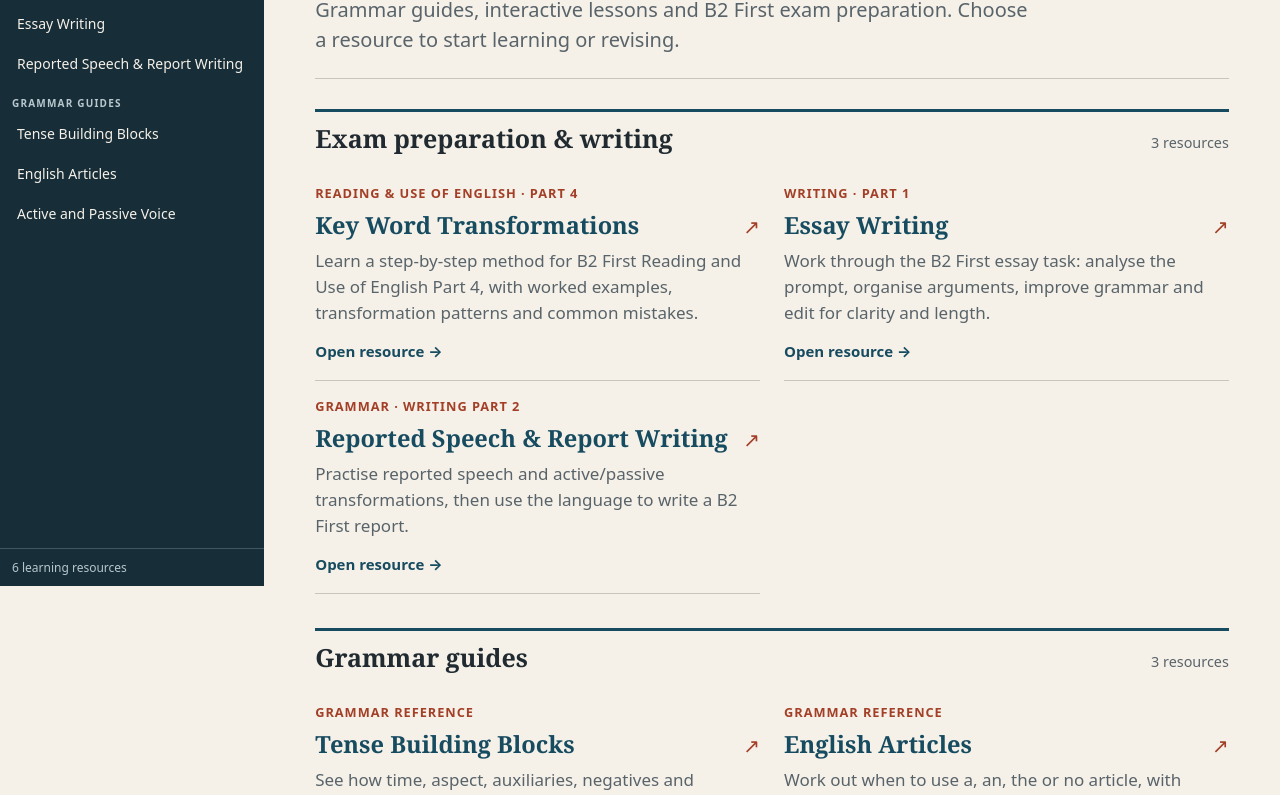
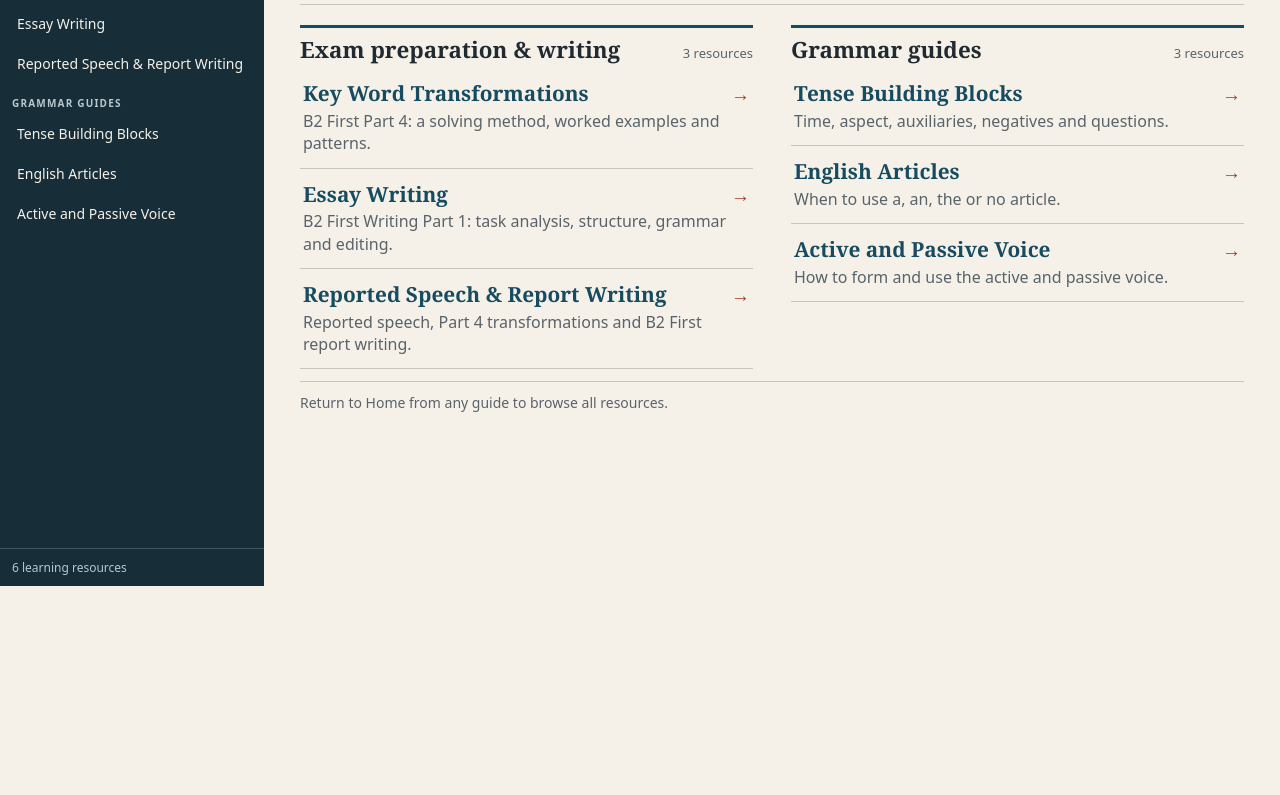
Before and after one commit to TJDACWW/KeyWordTransformationGuide, a plain HTML site: page index.html in a window 1280 px wide. Shown: the part 214-1009 px from the top of the page. After the commit the page ends 800 px from the top, so only its background shows below. Drawn offline with Linux system fonts and the light colour scheme.

Commit message:
Compact homepage for at-a-glance resource overview

```diff
--- a/index.html
+++ b/index.html
@@ -36,6 +36,14 @@ h1{font:600 clamp(2rem,4.3vw,3rem)/1.1 Georgia,serif;letter-spacing:-.035em;marg
 @media(max-width:650px){main{padding:20px 14px}.resources{grid-template-columns:1fr}.hero{padding-bottom:.85rem;margin-bottom:1rem}h1{font-size:1.9rem}.catalogue{margin-bottom:1.2rem}}
 @media(min-width:901px) and (max-width:1100px){html.menu-open .resources{grid-template-columns:1fr}}
 @media print{body{padding:0!important}.topbar,#contents,#shade,.top-rule{display:none!important}main{padding:0}}
+
+/* Compact catalogue: all resources visible at normal desktop size. */
+main{padding:clamp(18px,3vw,36px)}
+.hero{padding:0 0 .7rem;margin-bottom:1rem}.hero h1{font-size:clamp(2rem,3.5vw,2.7rem);margin:0 0 .35rem}.hero p:last-child{font-size:.9rem}
+.catalogue{margin:0 0 .75rem;min-width:0}.section-title{padding-top:.4rem;margin:0 0 .2rem}.section-title h2{font-size:1.12rem}.section-title span{font-size:.65rem;white-space:nowrap}
+.resources{grid-template-columns:1fr;gap:0}.resource{gap:.18rem;padding:.6rem .15rem .65rem}.resource h3{font-size:1.04rem;line-height:1.25}.resource p{font-size:.8rem;line-height:1.4}.resource .arrow{font-size:.95rem}.foot{font-size:.7rem;padding:.5rem 0 0}
+@media(min-width:1101px){main{display:grid;grid-template-columns:repeat(2,minmax(0,1fr));gap:0 clamp(20px,3vw,38px)}.hero,.foot{grid-column:1/-1}.catalogue{margin-bottom:.6rem}}
+@media(max-width:650px){main{padding:16px 14px}.hero{margin-bottom:.75rem;padding-bottom:.55rem}.hero h1{font-size:1.8rem}.hero p:last-child{font-size:.84rem}.catalogue{margin-bottom:.65rem}.section-title h2{font-size:1rem}.resource{padding:.45rem .1rem;gap:.12rem}.resource h3{font-size:.94rem}.resource p{font-size:.76rem;line-height:1.35}.foot{font-size:.65rem}}
 </style>
 </head>
 <body>
@@ -45,10 +53,10 @@ h1{font:600 clamp(2rem,4.3vw,3rem)/1.1 Georgia,serif;letter-spacing:-.035em;marg
 <div id="shade" hidden aria-hidden="true"></div>
 <aside id="contents" aria-label="Site navigation" hidden><div class="side-head"><div><strong>LANGUAGE LAB / B2</strong><div>Resources</div></div><button class="side-close" id="close" type="button" aria-label="Close contents">×</button></div><nav class="side-scroll" aria-label="Guides"><div class="side-label">Home</div><a class="side-link" href="index.html" aria-current="page">All resources</a><div class="side-label">Exam preparation &amp; writing</div><a class="side-link" href="key-word-transformations.html">Key Word Transformations</a><a class="side-link" href="essay.html">Essay Writing</a><a class="side-link" href="B2Reported_Speech_and_Report.html">Reported Speech &amp; Report Writing</a><div class="side-label">Grammar guides</div><a class="side-link" href="tense-building-blocks.html">Tense Building Blocks</a><a class="side-link" href="english-articles.html">English Articles</a><a class="side-link" href="active-passive-voice.html">Active and Passive Voice</a></nav><div class="side-foot">6 learning resources</div></aside>
 <main id="main">
-<section class="hero" aria-labelledby="home-title"><p class="eyebrow">English learning resources</p><h1 id="home-title">Language Lab</h1><p>Grammar guides, interactive lessons and B2 First exam preparation. Choose a resource to start learning or revising.</p></section>
-<section class="catalogue" aria-labelledby="exam"><div class="section-title"><h2 id="exam">Exam preparation &amp; writing</h2><span>3 resources</span></div><div class="resources"><a class="resource" href="key-word-transformations.html"><span class="resource-label">Reading &amp; Use of English · Part 4</span><h3>Key Word Transformations<span aria-hidden="true" class="arrow">↗</span></h3><p>Learn a step-by-step method for B2 First Reading and Use of English Part 4, with worked examples, transformation patterns and common mistakes.</p><span class="resource-action">Open resource <span aria-hidden="true">→</span></span></a><a class="resource" href="essay.html"><span class="resource-label">Writing · Part 1</span><h3>Essay Writing<span aria-hidden="true" class="arrow">↗</span></h3><p>Work through the B2 First essay task: analyse the prompt, organise arguments, improve grammar and edit for clarity and length.</p><span class="resource-action">Open resource <span aria-hidden="true">→</span></span></a><a class="resource" href="B2Reported_Speech_and_Report.html"><span class="resource-label">Grammar · Writing Part 2</span><h3>Reported Speech &amp; Report Writing<span aria-hidden="true" class="arrow">↗</span></h3><p>Practise reported speech and active/passive transformations, then use the language to write a B2 First report.</p><span class="resource-action">Open resource <span aria-hidden="true">→</span></span></a></div></section>
-<section class="catalogue" aria-labelledby="grammar"><div class="section-title"><h2 id="grammar">Grammar guides</h2><span>3 resources</span></div><div class="resources"><a class="resource" href="tense-building-blocks.html"><span class="resource-label">Grammar reference</span><h3>Tense Building Blocks<span aria-hidden="true" class="arrow">↗</span></h3><p>See how time, aspect, auxiliaries, negatives and questions combine to form English verb structures.</p><span class="resource-action">Open resource <span aria-hidden="true">→</span></span></a><a class="resource" href="english-articles.html"><span class="resource-label">Grammar reference</span><h3>English Articles<span aria-hidden="true" class="arrow">↗</span></h3><p>Work out when to use a, an, the or no article, with explanations and examples.</p><span class="resource-action">Open resource <span aria-hidden="true">→</span></span></a><a class="resource" href="active-passive-voice.html"><span class="resource-label">Grammar reference</span><h3>Active and Passive Voice<span aria-hidden="true" class="arrow">↗</span></h3><p>Understand how changing the grammatical subject changes the focus, and how to form and choose the passive.</p><span class="resource-action">Open resource <span aria-hidden="true">→</span></span></a></div></section>
-<footer class="foot">Use the contents panel to switch between guides, or return here to browse all resources.</footer>
+<section class="hero" aria-labelledby="home-title"><p class="eyebrow">English learning resources</p><h1 id="home-title">Language Lab</h1><p>Choose a grammar guide, interactive lesson or B2 First exam practice resource.</p></section>
+<section class="catalogue" aria-labelledby="exam"><div class="section-title"><h2 id="exam">Exam preparation &amp; writing</h2><span>3 resources</span></div><div class="resources"><a class="resource" href="key-word-transformations.html"><h3>Key Word Transformations<span aria-hidden="true" class="arrow">→</span></h3><p>B2 First Part 4: a solving method, worked examples and patterns.</p></a><a class="resource" href="essay.html"><h3>Essay Writing<span aria-hidden="true" class="arrow">→</span></h3><p>B2 First Writing Part 1: task analysis, structure, grammar and editing.</p></a><a class="resource" href="B2Reported_Speech_and_Report.html"><h3>Reported Speech &amp; Report Writing<span aria-hidden="true" class="arrow">→</span></h3><p>Reported speech, Part 4 transformations and B2 First report writing.</p></a></div></section>
+<section class="catalogue" aria-labelledby="grammar"><div class="section-title"><h2 id="grammar">Grammar guides</h2><span>3 resources</span></div><div class="resources"><a class="resource" href="tense-building-blocks.html"><h3>Tense Building Blocks<span aria-hidden="true" class="arrow">→</span></h3><p>Time, aspect, auxiliaries, negatives and questions.</p></a><a class="resource" href="english-articles.html"><h3>English Articles<span aria-hidden="true" class="arrow">→</span></h3><p>When to use a, an, the or no article.</p></a><a class="resource" href="active-passive-voice.html"><h3>Active and Passive Voice<span aria-hidden="true" class="arrow">→</span></h3><p>How to form and use the active and passive voice.</p></a></div></section>
+<footer class="foot">Return to Home from any guide to browse all resources.</footer>
 </main>
 <script>
 (function(){
```
